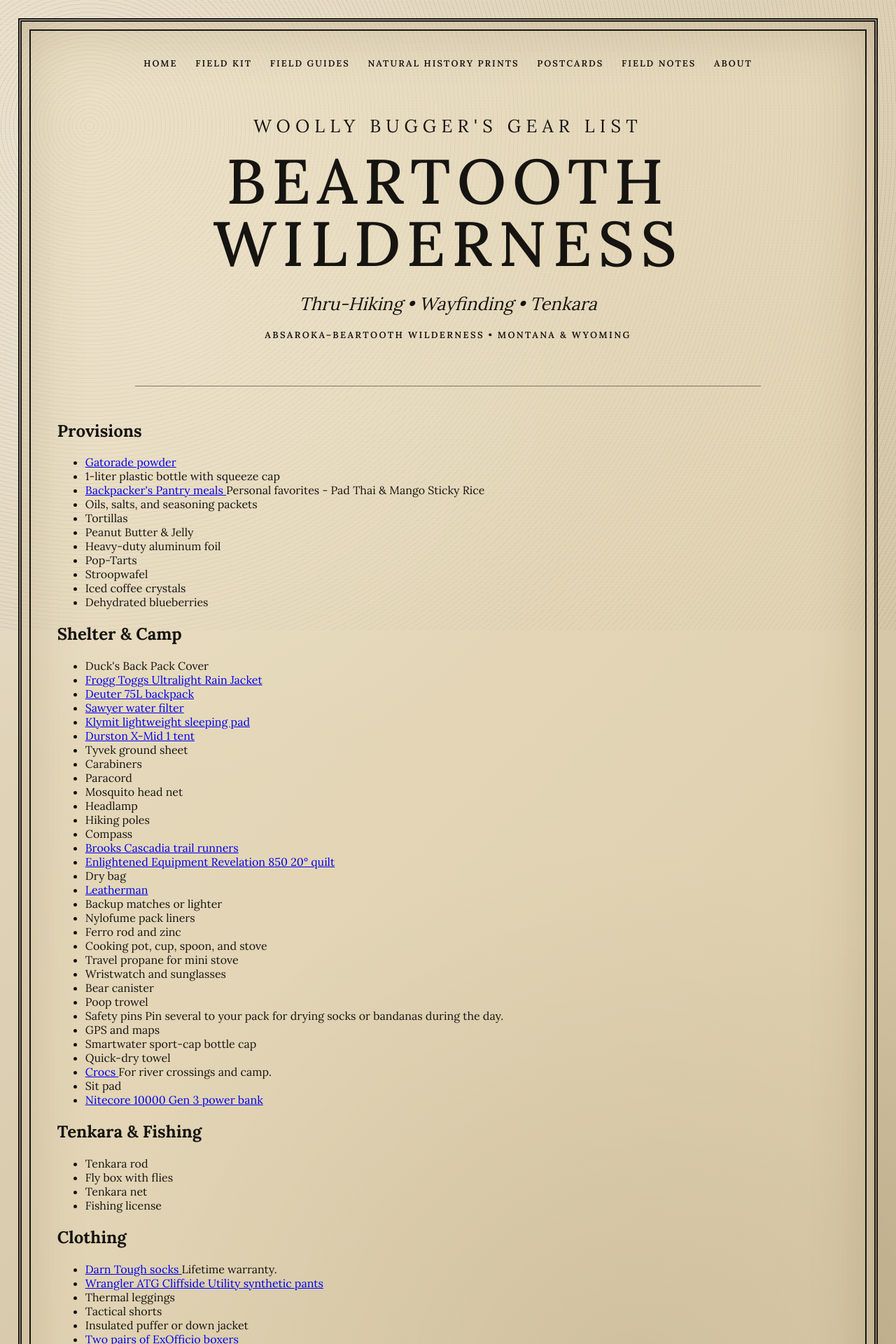
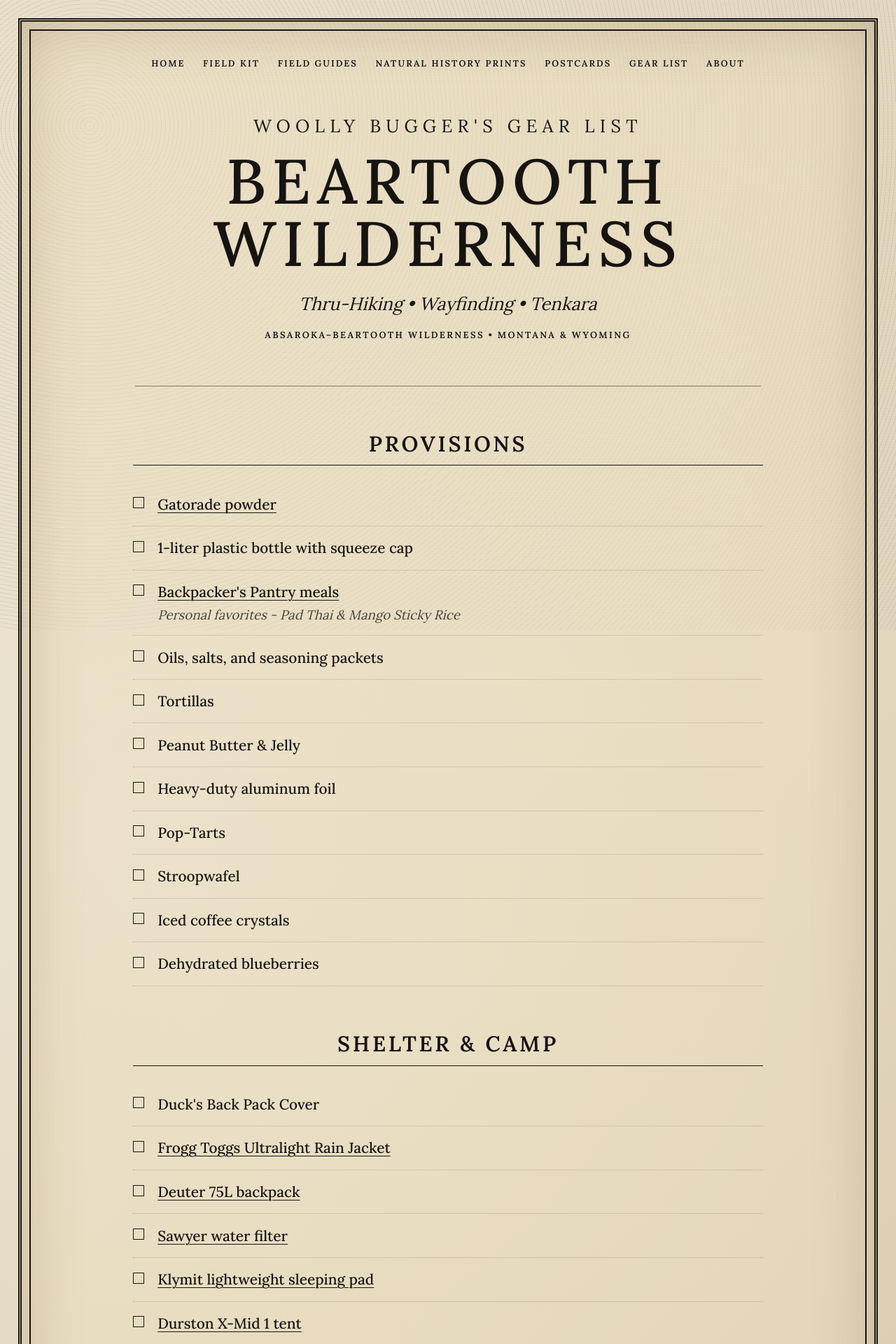
Before and after one commit to kevinkell-y/woollybugger, a Jekyll site: the page built from field-guides/beartooth-gear/index.html, in a window 1280 px wide. Shown: the top 1920 px of the page at 70% size. Built offline with Jekyll 4.4.1, drawn with Linux system fonts in a browser that asks for light colours.

Commit message:
Link navigation to Beartooth gear list

```diff
--- a/_includes/nav.html
+++ b/_includes/nav.html
@@ -20,8 +20,8 @@
     Postcards
     </a>
 
-    <a href="{{ '/field-notes/' | relative_url }}">
-    Field Notes
+    <a href="{{ '/field-guides/beartooth-gear/' | relative_url }}">
+    Gear List
     </a>
 
     <a href="{{ '/about/' | relative_url }}">
--- a/assets/css/components.css
+++ b/assets/css/components.css
@@ -42,3 +42,259 @@
   font-size: 13px;
   font-weight: 600;
 }
+
+/* Beartooth gear checklist */
+
+.gear-checklist {
+  width: min(760px, calc(100% - 3rem));
+  margin: 4rem auto 0;
+}
+
+.gear-section {
+  margin: 0 0 4rem;
+}
+
+.gear-section h2 {
+  margin: 0 0 1.5rem;
+  padding-bottom: 0.75rem;
+  border-bottom: 1px solid currentColor;
+  font-size: clamp(1.35rem, 2vw, 1.75rem);
+  font-weight: 600;
+  letter-spacing: 0.12em;
+  line-height: 1.2;
+  text-align: center;
+  text-transform: uppercase;
+}
+
+.gear-list {
+  margin: 0;
+  padding: 0;
+  list-style: none;
+}
+
+.gear-row {
+  display: grid;
+  grid-template-columns: 1.1rem minmax(0, 1fr) 5.5rem;
+  gap: 0.9rem;
+  align-items: start;
+  padding: 0.8rem 0;
+  border-bottom: 1px dotted rgba(22, 18, 12, 0.25);
+  font-size: 1.08rem;
+  line-height: 1.45;
+}
+
+.check-box {
+  display: block;
+  width: 0.9rem;
+  height: 0.9rem;
+  margin-top: 0.3rem;
+  border: 1px solid currentColor;
+}
+
+.gear-item-copy {
+  min-width: 0;
+}
+
+.gear-item-name {
+  color: inherit;
+  font-weight: 500;
+  text-decoration-thickness: 1px;
+  text-underline-offset: 0.2em;
+}
+
+a.gear-item-name:hover,
+a.gear-item-name:focus-visible {
+  text-decoration-thickness: 2px;
+}
+
+.gear-item-note {
+  display: block;
+  margin-top: 0.2rem;
+  font-size: 0.87em;
+  font-style: italic;
+  opacity: 0.76;
+}
+
+.gear-item-weight {
+  min-height: 1em;
+  text-align: right;
+  white-space: nowrap;
+}
+
+.print-button {
+  display: block;
+  margin: 1rem auto 4rem;
+  padding: 0.9rem 1.3rem;
+  border: 1px solid currentColor;
+  background: transparent;
+  color: inherit;
+  font: inherit;
+  font-size: 0.85rem;
+  letter-spacing: 0.14em;
+  text-transform: uppercase;
+  cursor: pointer;
+}
+
+.print-button:hover,
+.print-button:focus-visible {
+  background: rgba(22, 18, 12, 0.08);
+}
+
+@media (min-width: 701px) {
+  .gear-checklist {
+    width: min(900px, calc(100% - 3rem));
+  }
+
+  .gear-section h2 {
+    font-size: clamp(1.6rem, 2.4vw, 2.1rem);
+  }
+
+  .gear-row {
+    grid-template-columns: 1.2rem minmax(0, 1fr) 6rem;
+    gap: 1rem;
+    padding: 0.95rem 0;
+    font-size: 1.3rem;
+    line-height: 1.5;
+  }
+
+  .check-box {
+    width: 1rem;
+    height: 1rem;
+    margin-top: 0.35rem;
+  }
+
+  .gear-item-note {
+    font-size: 0.9em;
+  }
+
+  .print-button {
+    font-size: 1rem;
+  }
+}
+
+@media (max-width: 700px) {
+  .gear-checklist {
+    width: calc(100% - 2rem);
+    margin-top: 3rem;
+  }
+
+  .gear-section {
+    margin-bottom: 3rem;
+  }
+
+  .gear-section h2 {
+    font-size: 1.2rem;
+  }
+
+  .gear-row {
+    grid-template-columns: 1rem minmax(0, 1fr);
+    gap: 0.75rem;
+    font-size: 1rem;
+  }
+
+  .gear-item-weight {
+    grid-column: 2;
+    text-align: left;
+    font-size: 0.85rem;
+    opacity: 0.75;
+  }
+}
+
+@media print {
+  @page {
+    size: letter;
+    margin: 0.5in;
+  }
+
+  body {
+    background: #fff !important;
+    color: #000 !important;
+  }
+
+  .nav,
+  .collection-divider,
+  .complete-set,
+  .print-button {
+    display: none !important;
+  }
+
+  @media print {
+    .museum,
+    .museum::before,
+    .museum::after {
+      width: auto;
+      max-width: none;
+      margin: 0;
+      padding: 0;
+      border: 0 !important;
+      outline: 0 !important;
+      box-shadow: none !important;
+      background: #fff !important;
+      content: none !important;
+    }
+  }
+
+  .hero {
+    margin: 0 0 0.3in;
+    padding: 0;
+  }
+
+  .hero .eyebrow,
+  .hero .subtitle,
+  .hero .collection-place {
+    display: none;
+  }
+
+  .hero h1 {
+    margin: 0;
+    font-size: 22pt;
+    line-height: 1;
+  }
+
+  .gear-checklist {
+    width: 100%;
+    margin: 0;
+    columns: 2;
+    column-gap: 0.35in;
+  }
+
+  .gear-section {
+    break-inside: avoid;
+    margin: 0 0 0.22in;
+  }
+
+  .gear-section h2 {
+    margin: 0 0 0.05in;
+    padding: 0 0 0.3in;
+    border-top: 0 !important;
+    border-left: 0 !important;
+    border-right: 0 !important;
+    border-bottom: 1px solid #000;
+    font-size: 12pt;
+    line-height: 1.15;
+  }
+
+  .gear-row {
+    grid-template-columns: 0.16in minmax(0, 1fr) 0.55in;
+    gap: 0.07in;
+    padding: 0.035in 0;
+    border-bottom: 0;
+    font-size: 8.5pt;
+    line-height: 1.2;
+  }
+
+  .check-box {
+    width: 0.11in;
+    height: 0.11in;
+    margin-top: 0.015in;
+  }
+
+  .gear-item-name {
+    color: #000;
+    text-decoration: none;
+  }
+
+  .gear-item-note {
+    display: none;
+  }
+}
```
